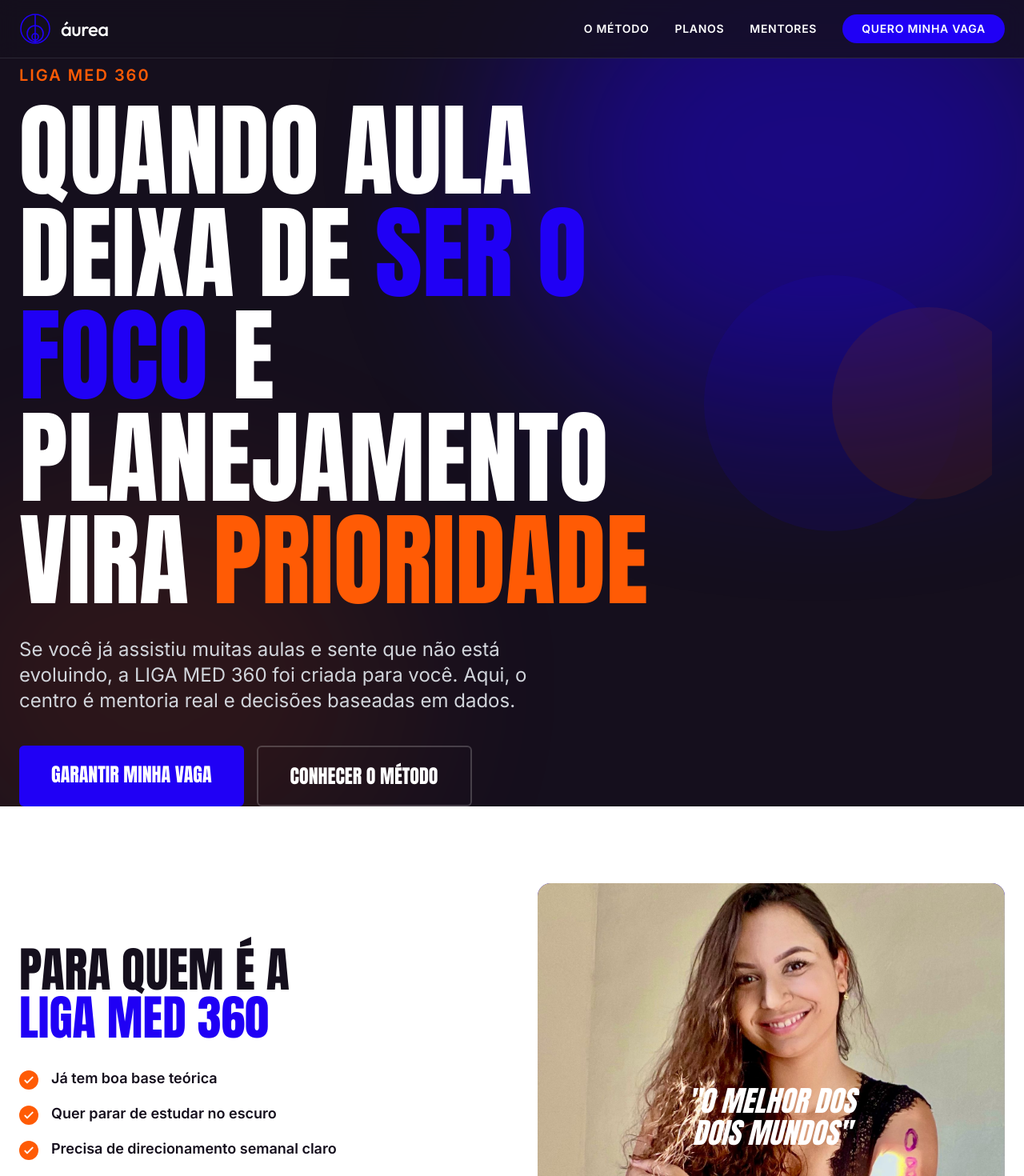
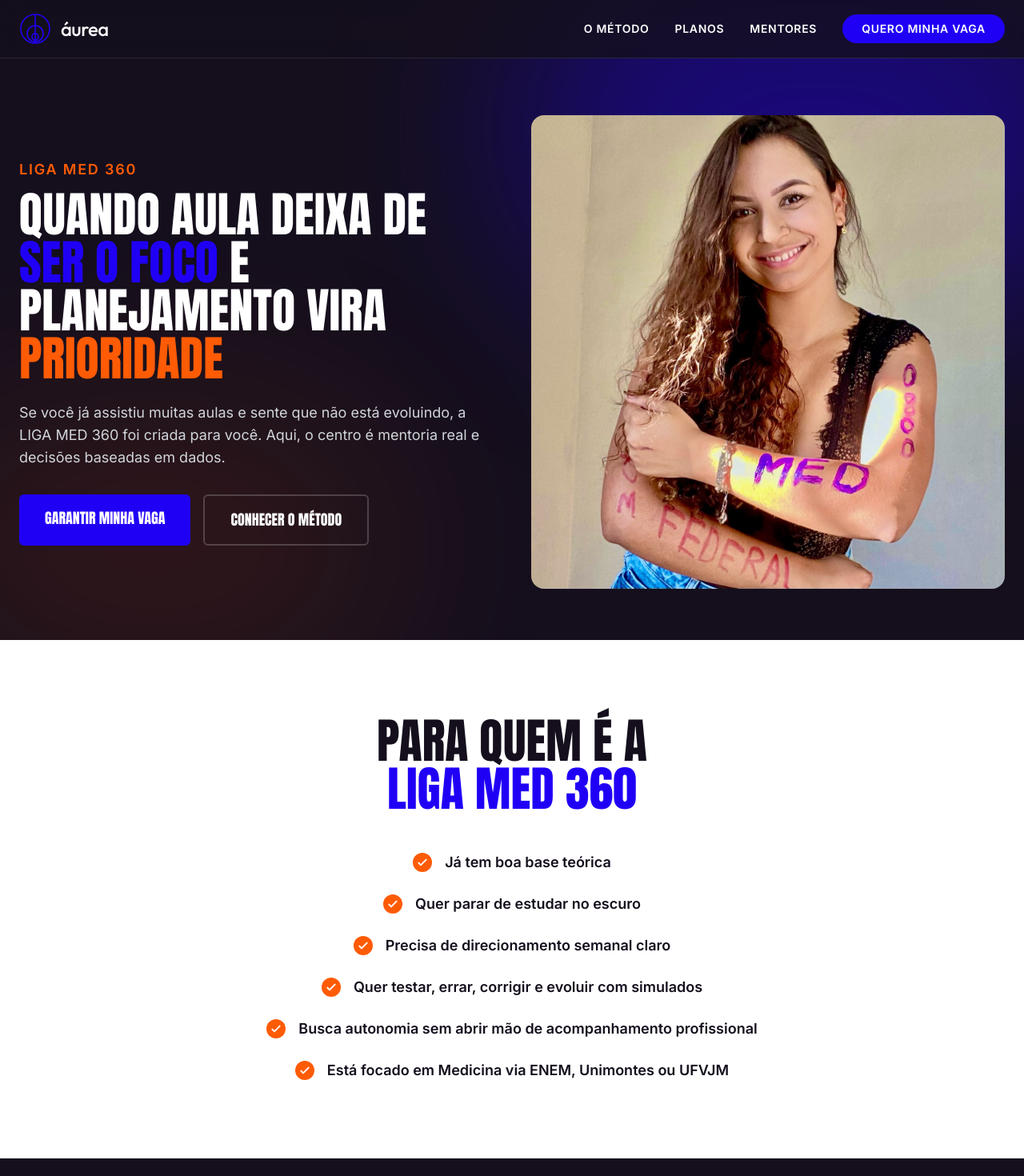
Before and after one commit to hamiltonmatematica/ligamed360, a React (Vite) app: page / in a window 1280 px wide. Shown: the top 1470 px of the page at 80% size. Built offline with nearby package versions, Linux system fonts and the light colour scheme.

Commit message:
Move aprovada.jpeg para Hero, reduz tamanhos de texto e centraliza seção Audience sem imagem

```diff
--- a/components/Audience.tsx
+++ b/components/Audience.tsx
@@ -14,15 +14,14 @@
   return (
     <section id="metodo" className="py-24 bg-white text-[#150f1d]">
       <div className="container mx-auto px-6">
-        <div className="grid lg:grid-cols-2 gap-16 items-center">
-          <div>
-            <h2 className="font-anton text-5xl md:text-6xl mb-8 leading-none">
+        <div className="max-w-3xl mx-auto text-center">
+          <h2 className="font-anton text-5xl md:text-6xl mb-12 leading-none">
             Para quem é a <br /><span className="text-[#2000f5]">LIGA MED 360</span>
           </h2>
-            <div className="space-y-4">
+          <div className="space-y-6">
             {points.map((point, i) => (
-                <div key={i} className="flex items-start gap-4">
-                  <div className="mt-1 w-6 h-6 flex-shrink-0 bg-[#ff5b05] rounded-full flex items-center justify-center text-white">
+              <div key={i} className="flex items-center justify-center gap-4">
+                <div className="w-6 h-6 flex-shrink-0 bg-[#ff5b05] rounded-full flex items-center justify-center text-white">
                   <svg className="w-4 h-4" fill="none" viewBox="0 0 24 24" stroke="currentColor">
                     <path strokeLinecap="round" strokeLinejoin="round" strokeWidth={3} d="M5 13l4 4L19 7" />
                   </svg>
@@ -32,23 +31,6 @@
             ))}
           </div>
         </div>
-          <div className="relative">
-            <div className="aspect-square bg-[#2000f5] rounded-2xl overflow-hidden relative">
-              <img
-                src="/aprovada.jpeg"
-                alt="Medicina"
-                className="w-full h-full object-cover"
-              />
-              <div className="absolute inset-0 flex items-center justify-center p-12">
-                <blockquote className="text-4xl font-anton text-white italic text-center">
-                  "O melhor dos <br />dois mundos"
-                </blockquote>
-              </div>
-            </div>
-            {/* Floating Brand Element */}
-            <div className="absolute -bottom-8 -left-8 w-32 h-32 bg-[#ff5b05] rounded-full animate-bounce"></div>
-          </div>
-        </div>
       </div>
     </section>
   );
--- a/components/Hero.tsx
+++ b/components/Hero.tsx
@@ -17,27 +17,38 @@
       </div>
 
       <div className="container mx-auto px-6 relative z-10">
-        <div className="max-w-4xl">
-          <h2 className="text-[#ff5b05] font-semibold text-lg md:text-xl mb-4 tracking-widest uppercase">LIGA MED 360</h2>
-          <h1 className="font-anton text-6xl md:text-8xl lg:text-9xl leading-[0.9] mb-8">
+        <div className="grid lg:grid-cols-2 gap-12 items-center">
+          <div>
+            <h2 className="text-[#ff5b05] font-semibold text-base md:text-lg mb-3 tracking-widest uppercase">LIGA MED 360</h2>
+            <h1 className="font-anton text-4xl md:text-5xl lg:text-6xl leading-[0.95] mb-6">
               Quando aula deixa de <span className="text-[#2000f5]">ser o foco</span> e planejamento vira <span className="text-[#ff5b05]">prioridade</span>
             </h1>
-          <p className="text-xl md:text-2xl text-gray-300 mb-10 max-w-2xl leading-relaxed">
+            <p className="text-base md:text-lg text-gray-300 mb-8 leading-relaxed">
               Se você já assistiu muitas aulas e sente que não está evoluindo, a LIGA MED 360 foi criada para você. Aqui, o centro é mentoria real e decisões baseadas em dados.
             </p>
             <div className="flex flex-col sm:flex-row gap-4">
               <a
                 href="#planos"
-              className="bg-[#2000f5] text-white px-10 py-5 rounded-md font-anton text-2xl hover:bg-opacity-90 transition-all text-center"
+                className="bg-[#2000f5] text-white px-8 py-4 rounded-md font-anton text-lg hover:bg-opacity-90 transition-all text-center"
               >
                 GARANTIR MINHA VAGA
               </a>
               <a
                 href="#metodo"
-              className="border-2 border-white/20 text-white px-10 py-5 rounded-md font-anton text-2xl hover:bg-white hover:text-black transition-all text-center"
+                className="border-2 border-white/20 text-white px-8 py-4 rounded-md font-anton text-lg hover:bg-white hover:text-black transition-all text-center"
               >
                 CONHECER O MÉTODO
               </a>
+            </div>
+          </div>
+          <div className="relative hidden lg:block">
+            <div className="aspect-square rounded-2xl overflow-hidden">
+              <img
+                src="/aprovada.jpeg"
+                alt="Liga Med 360"
+                className="w-full h-full object-cover"
+              />
+            </div>
           </div>
         </div>
       </div>
```
Lines whose indentation alone changed are shown as unchanged.
